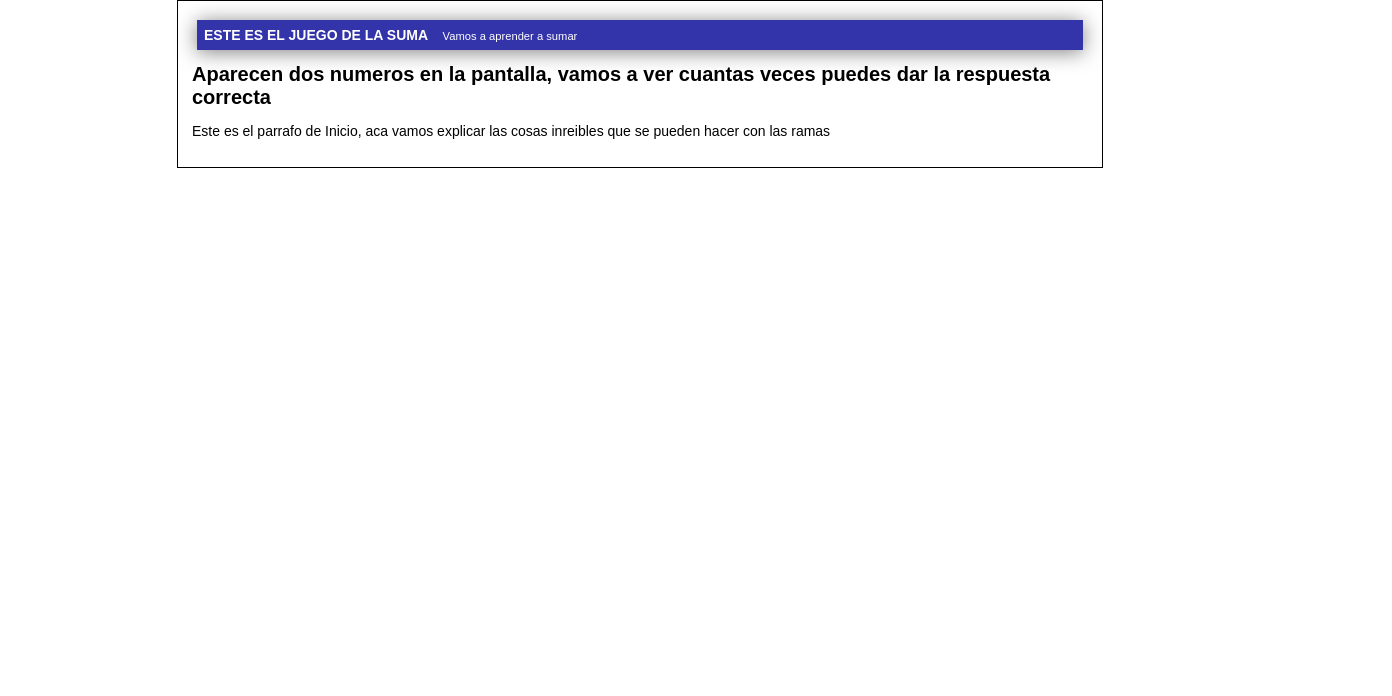
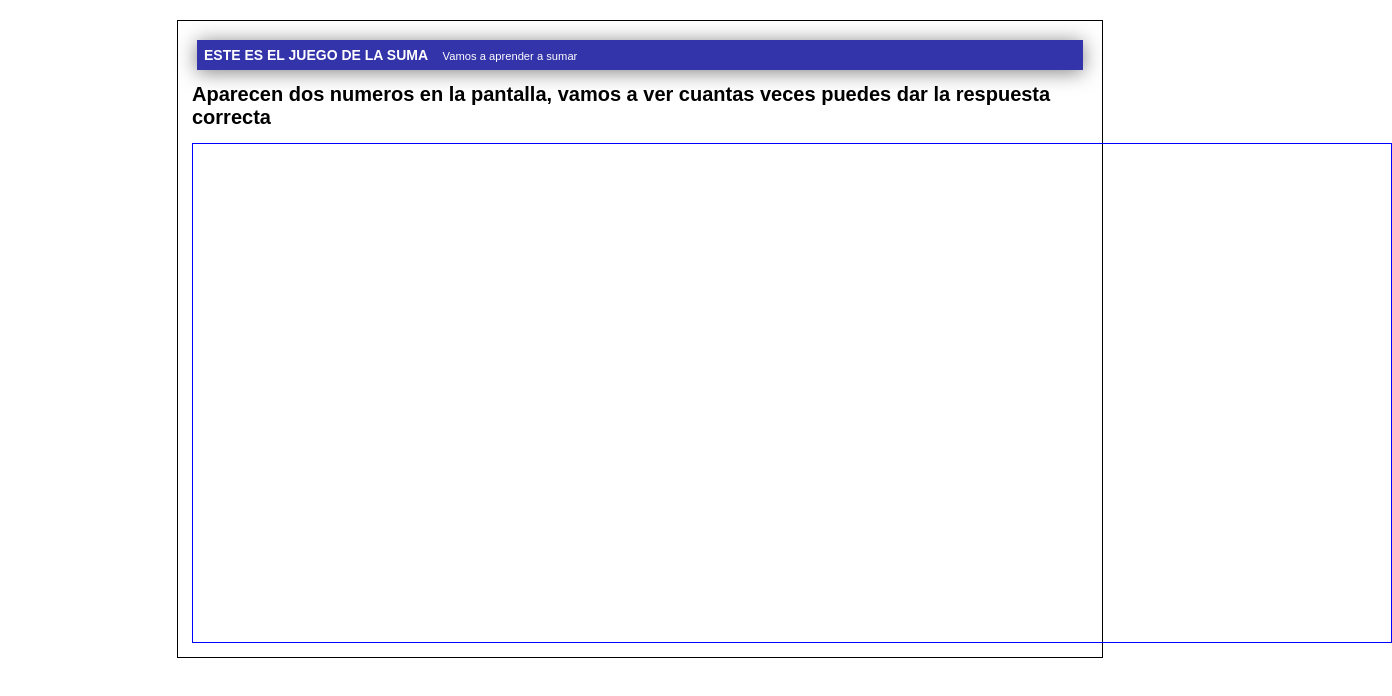
Before and after one commit to andresjmendezp/JuegoDeLaSuma, a plain HTML site: page JuegoDelaSuma.html in a window 1280 px wide. Shown: the whole page, 1392 px wide, since content can reach past the window. Drawn offline with Linux system fonts and the light colour scheme.

Commit message:
Se creo el archivo .js, y se crea un tablero para colocar la imagenes de los numeros

```diff
--- a/JuegoDelaSuma.html
+++ b/JuegoDelaSuma.html
@@ -11,11 +11,10 @@
         </div>
             <div id="post">
             <h1>Aparecen dos numeros en la pantalla, vamos a ver cuantas veces puedes dar la respuesta correcta</h1>
-            <p>Este es el parrafo de Inicio, aca vamos explicar las cosas inreibles que se pueden hacer con las ramas</p>
-
           </div>
-    </div>
-   <script>
-    </script>
+          <canvas width="1200" height="500" id="Tablero"></canvas>
+        </div>
+     <script src="jdelasuma.js">
+     </script>
   </body>
 </html>
--- a/estilosdlasuma.css
+++ b/estilosdlasuma.css
@@ -30,9 +30,8 @@ body
     padding: 1em;
     text-align:left;
     border: 1px solid black;
-    margin: 0 auto;
-
-}
+    margin: 20 auto;
+ }
 #container h1
 {
     font-size: 20px;
--- /dev/null
+++ b/jdelasuma.js
@@ -0,0 +1,25 @@
+var vp= document.getElementById("Tablero");
+var papel= vp.getContext("2d");
+
+
+dibujarLinea("blue",0,0,1200,0,papel);
+dibujarLinea("blue",1200,0,1200,500,papel);
+dibujarLinea("blue",1200,500,0,500,papel);
+dibujarLinea("blue",0,500,0,0,papel);
+
+
+
+
+function dibujarLinea(color,xinicial,yinicial,xfinal,yfinal,lienzo)
+{
+  lienzo.beginPath();
+  lienzo.strokeStyle=color;
+  lienzo.lineWidth=2;
+  lienzo.moveTo(xinicial,yinicial);
+  lienzo.lineTo(xfinal,yfinal);
+  lienzo.lineTo(xfinal,yfinal);
+  lienzo.stroke();
+  lienzo.closePath();
+
+
+}
```
